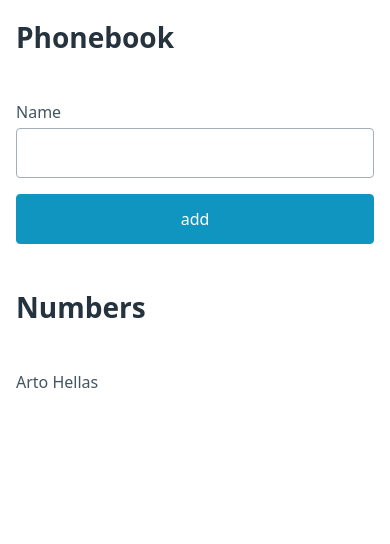
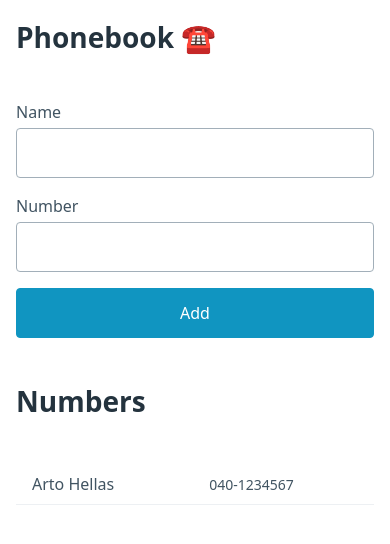
Before and after one commit to mescalantea/fullstackopen, a React (Create React App) app in the folder part2/phonebook/: page / in a window 390 px wide. Shown: the top 544 px of the page. Built offline with nearby package versions, Linux system fonts and the light colour scheme.

Commit message:
part2 phonebook step3

```diff
--- a/part2/phonebook/src/components/App.js
+++ b/part2/phonebook/src/components/App.js
@@ -2,9 +2,10 @@ import React, { useState } from 'react'
 
 const App = () => {
     const [persons, setPersons] = useState([
-        { name: 'Arto Hellas' }
+        { name: 'Arto Hellas', number: '040-1234567' }
     ])
     const [newName, setNewName] = useState('')
+    const [newNumber, setNewNumber] = useState('')
 
     const handleNameChange = (e) => {
         if (e.target.value === newName) {
@@ -12,10 +13,17 @@ const App = () => {
         }
         setNewName(e.target.value)
     }
+    const handleNumberChange = (e) => {
+        if (e.target.value === newNumber) {
+            return
+        }
+        setNewNumber(e.target.value)
+    }
 
     const handleSubmit = (e) => {
         e.preventDefault()
-        if (!newName) {
+        if (!newName || !newNumber) {
+            alert('Please, fill the form before submit')
             return
         }
 
@@ -25,27 +33,35 @@ const App = () => {
             return
         }
 
-
         setPersons(persons.concat({
-            name: newName
+            name: newName,
+            number: newNumber
         }))
         setNewName('')
+        setNewNumber('')
     }
 
     return (
         <div>
-            <h2>Phonebook</h2>
+            <h2>Phonebook ☎️</h2>
             <form onSubmit={handleSubmit}>
                 <div>
                     <label>Name</label>
                     <input value={newName} onChange={handleNameChange} />
                 </div>
                 <div>
-                    <button type="submit">add</button>
+                    <label>Number</label>
+                    <input value={newNumber} onChange={handleNumberChange} />
+                </div>
+                <div>
+                    <button type="submit">Add</button>
                 </div>
             </form>
             <h2>Numbers</h2>
-            {persons.map(({ name }) => (<p key={name}>{name}</p>))}
+            <table><tbody>
+            {persons.map(({ name, number }) => (<tr key={name}><th>{name}</th><td>{number}</td></tr>))}
+                </tbody></table>
+
         </div>
     )
 }
```
